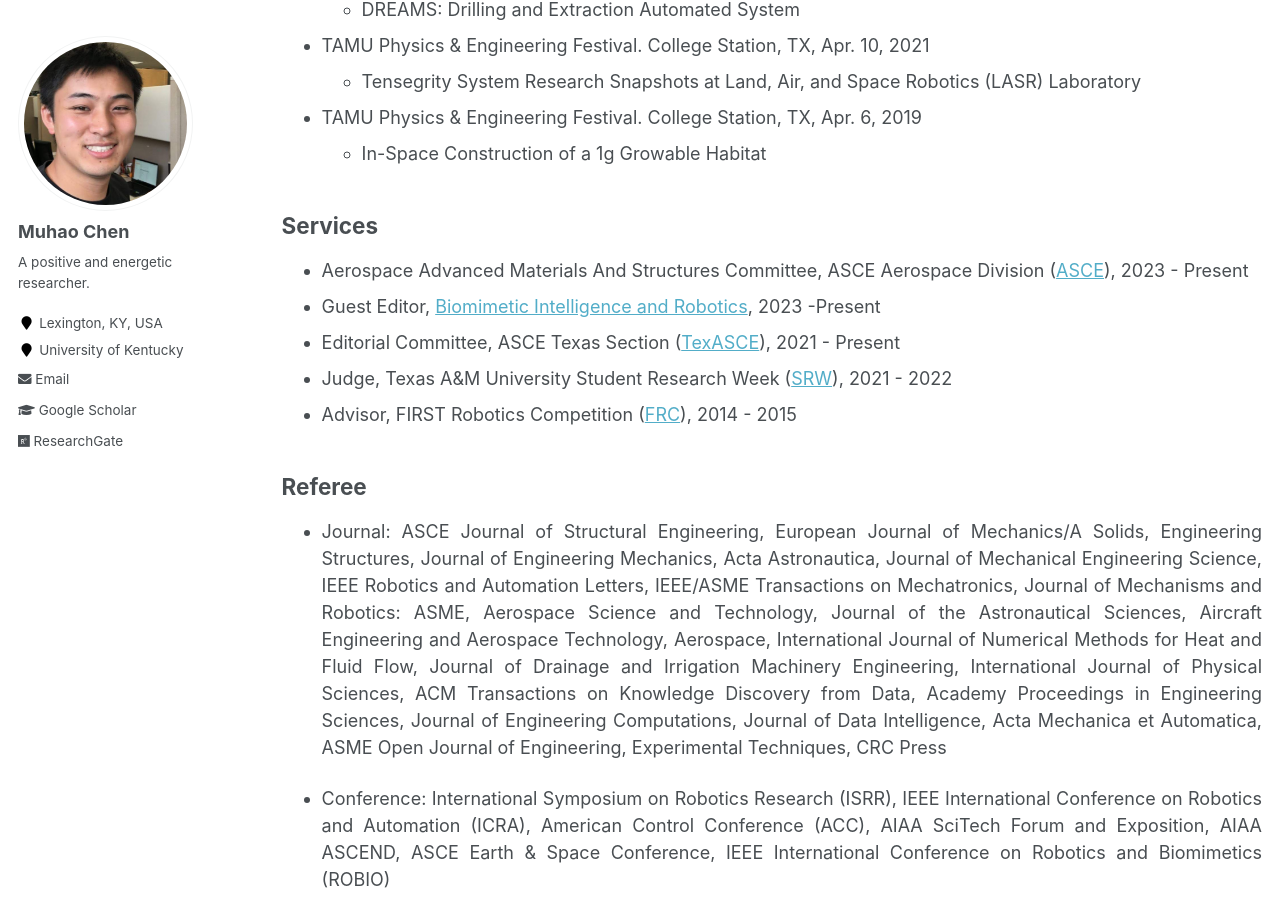
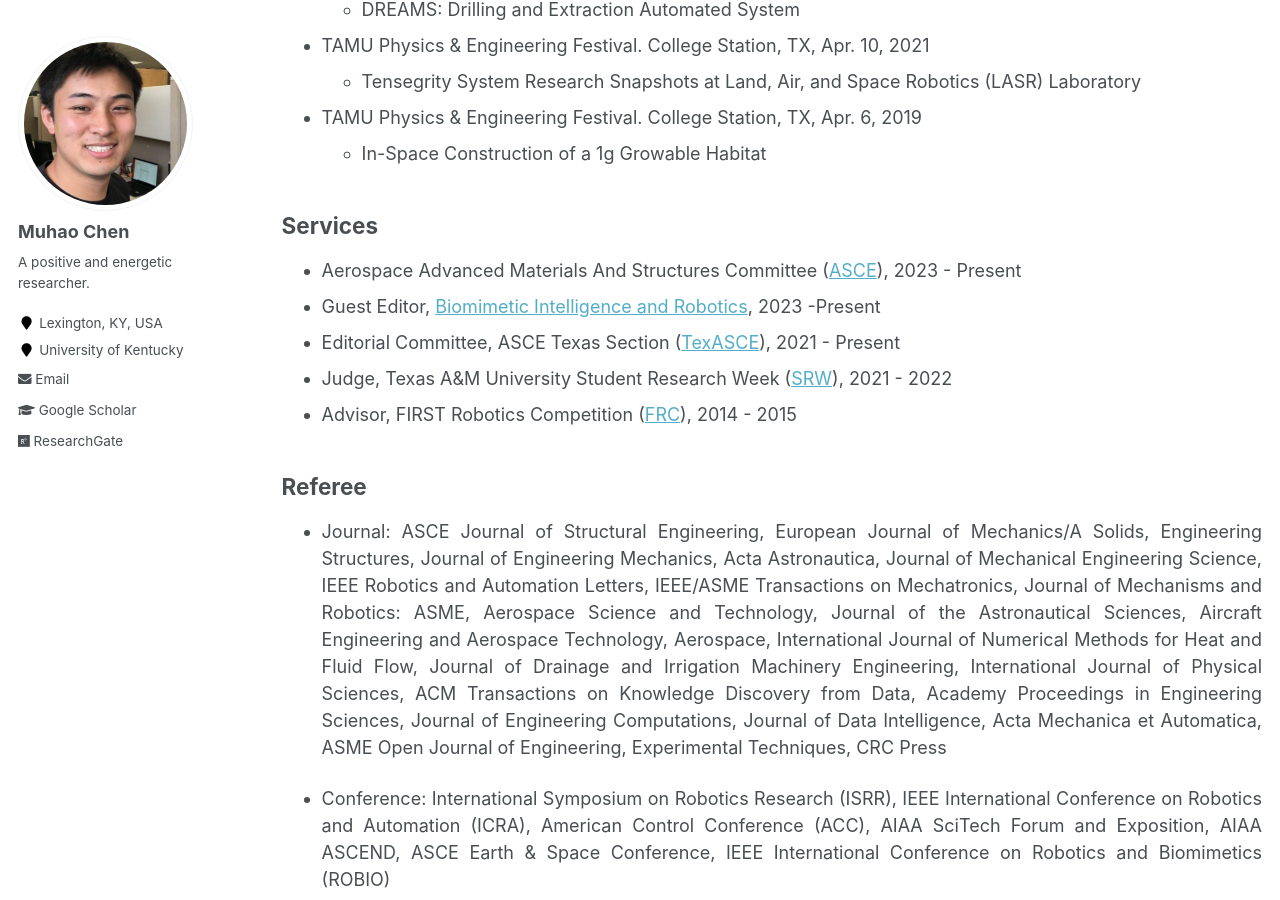
Before and after one commit to Muhao-Chen/muhao-chen.github.io, a Jekyll site: the page built from _pages/professional-activities.md, in a window 1280 px wide and 900 px high, scrolled down 2310 px. Built offline with Jekyll 4.4.1, drawn with Linux system fonts in a browser that asks for light colours.

Commit message:
Update professional-activities.md

```diff
--- a/_pages/professional-activities.md
+++ b/_pages/professional-activities.md
@@ -89,8 +89,9 @@ toc_max_header: 1
 * TAMU Physics & Engineering Festival. College Station, TX, Apr. 6, 2019
   - In-Space Construction of a 1g Growable Habitat
 
+<!-- , ASCE Aerospace Division -->
 ## Services
-* Aerospace Advanced Materials And Structures Committee, ASCE Aerospace Division ([ASCE](https://www.asce.org/communities/institutes-and-technical-groups/aerospace-engineering/committees/aerospace-division/aerospace-executive-committee/technical-committees/aerospace-advanced-materials-and-structures-committee)), 2023 - Present
+* Aerospace Advanced Materials And Structures Committee ([ASCE](https://www.asce.org/communities/institutes-and-technical-groups/aerospace-engineering/committees/aerospace-division/aerospace-executive-committee/technical-committees/aerospace-advanced-materials-and-structures-committee)), 2023 - Present
 * Guest Editor, [Biomimetic Intelligence and Robotics](https://www.sciencedirect.com/journal/biomimetic-intelligence-and-robotics), 2023 -Present
 * Editorial Committee, ASCE Texas Section ([TexASCE](https://www.texasce.org/)), 2021 - Present
 * Judge, Texas A&M University Student Research Week ([SRW](https://srw.tamu.edu/)), 2021 - 2022
```
